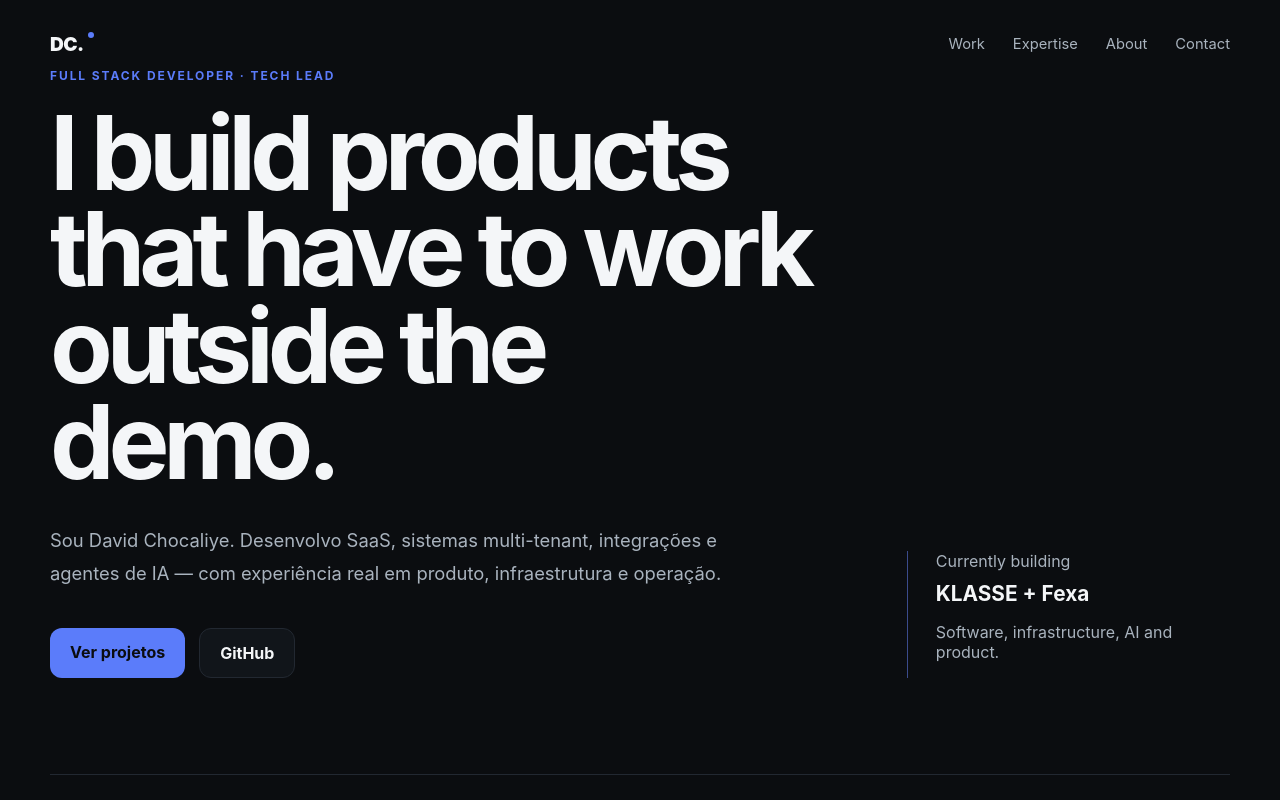
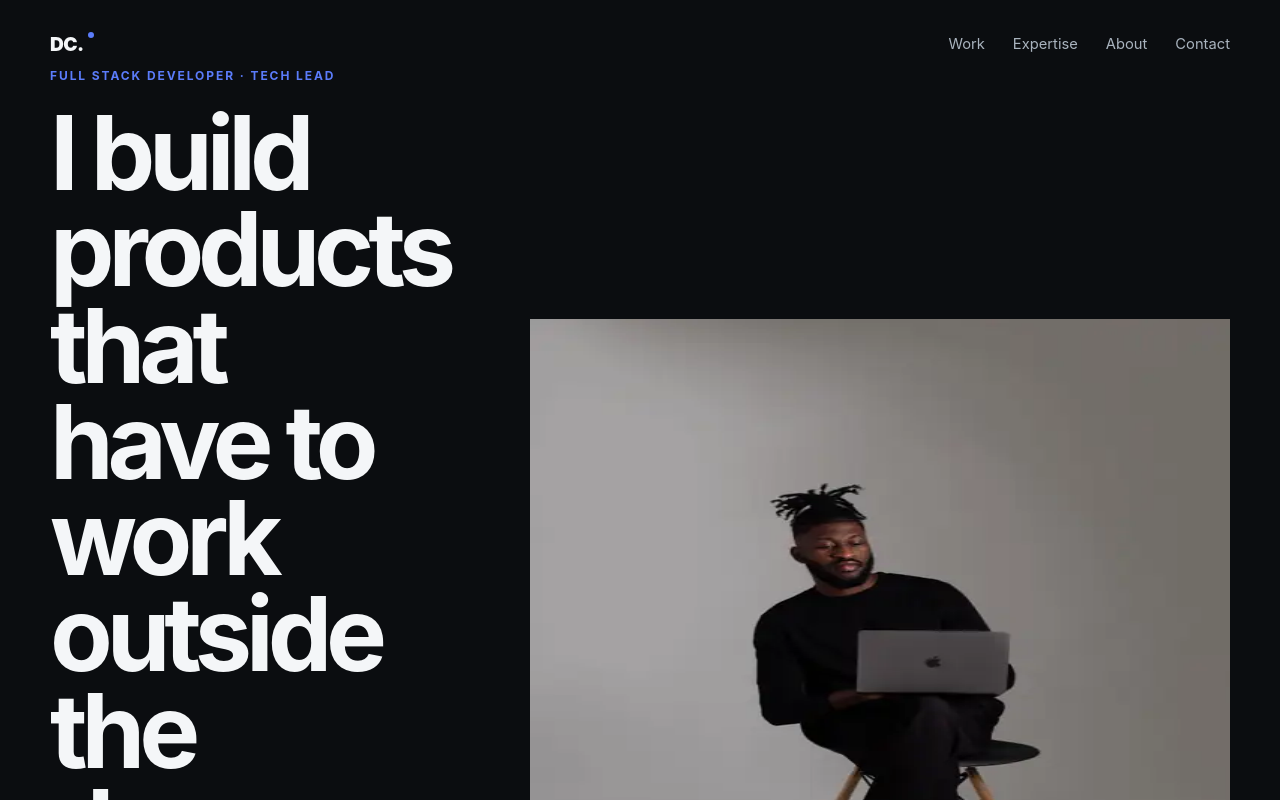
Before and after one commit to moxi-edtech/chocaliye-portfolio, a Next.js app: page / in a window 1280 px wide. Shown: the top 800 px of the page. Built offline with nearby package versions, Linux system fonts and the light colour scheme.

Commit message:
Integrate editorial portrait into portfolio hero

```diff
--- a/components/sections/Hero.tsx
+++ b/components/sections/Hero.tsx
@@ -1,3 +1,4 @@
+import Image from "next/image";
 import { Navbar } from "../layout/Navbar";
 
 export function Hero() {
@@ -6,7 +7,7 @@ export function Hero() {
       <Navbar />
 
       <div className="heroGrid">
-        <div>
+        <div className="heroCopy">
           <p className="eyebrow">FULL STACK DEVELOPER · TECH LEAD</p>
           <h1>I build products that have to work outside the demo.</h1>
           <p className="lead">
@@ -20,11 +21,21 @@ export function Hero() {
           </div>
         </div>
 
-        <aside className="signal">
-          <span>Currently building</span>
-          <strong>KLASSE + Fexa</strong>
-          <p>Software, infrastructure, AI and product.</p>
-        </aside>
+        <div className="heroPortrait">
+          <Image
+            src="/david-laptop.webp"
+            alt="David Chocaliye working with a laptop"
+            width={700}
+            height={700}
+            priority
+            sizes="(max-width: 800px) 100vw, 38vw"
+          />
+          <aside className="signal">
+            <span>Currently building</span>
+            <strong>KLASSE + Fexa</strong>
+            <p>Software, infrastructure, AI and product.</p>
+          </aside>
+        </div>
       </div>
     </section>
   );
```
